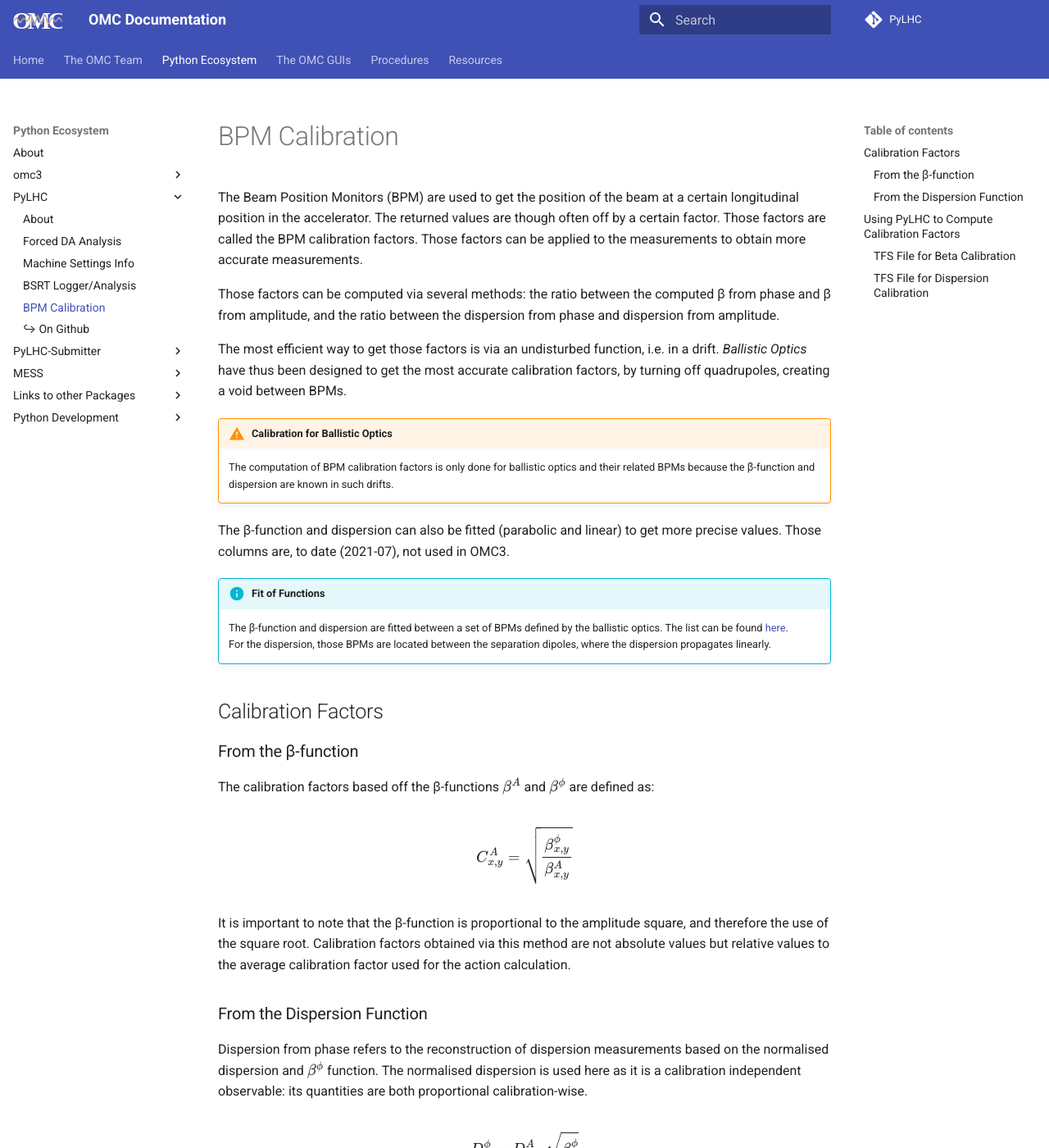
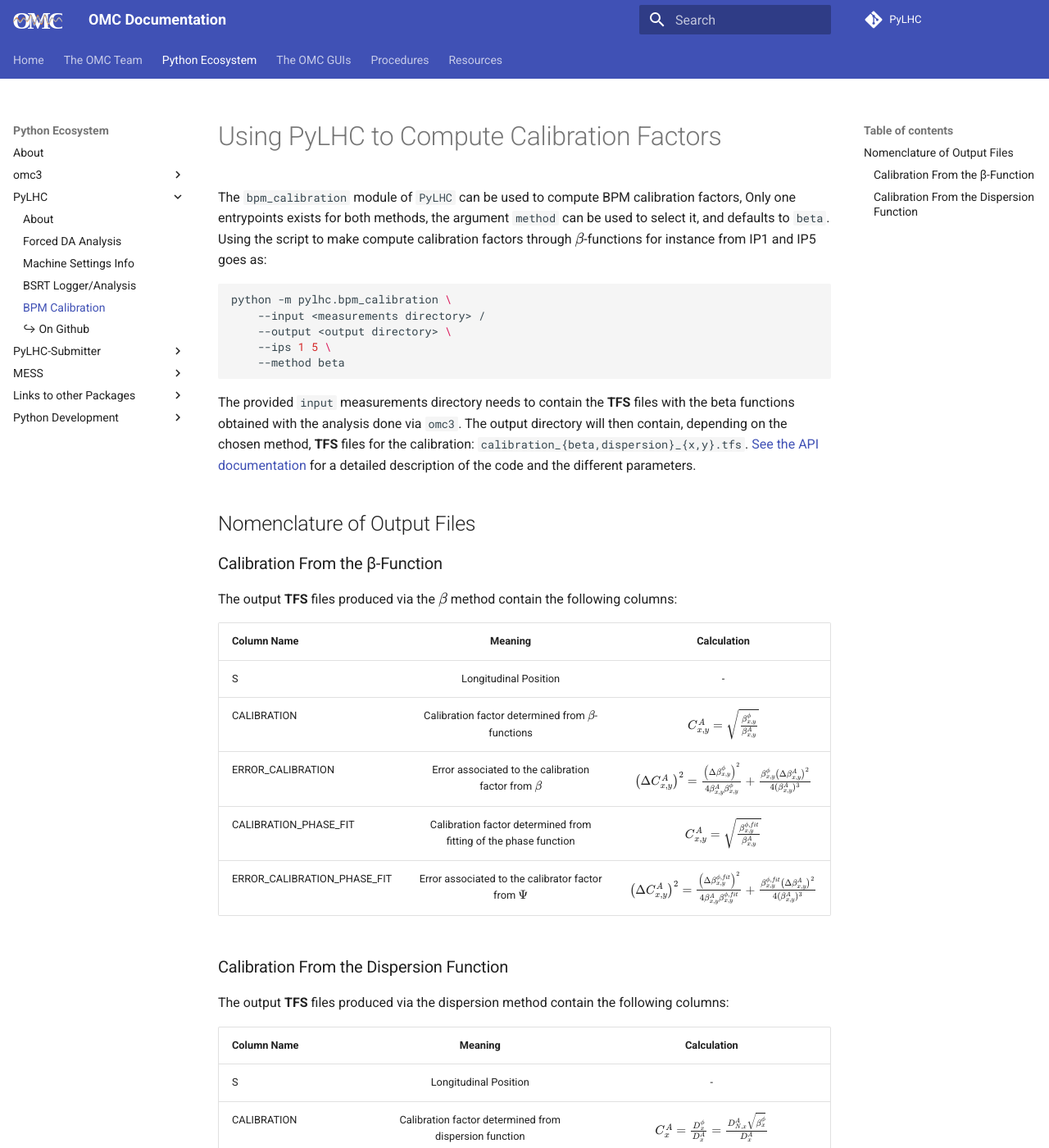
Before and after one commit to pylhc/pylhc.github.io, an MkDocs documentation site: the page built from docs/packages/pylhc/bpm_calibration.md, in a window 1280 px wide and 1400 px high. Shown: the whole window at 82% size. Built offline with MkDocs 1.6.1 and Material for MkDocs 9.7.7, drawn with Linux system fonts in a browser that asks for light colours; some of the changed text lies outside the part shown.

Commit message:
refactor for clarity, make formulas and column names in tables

````diff
--- a/docs/packages/pylhc/bpm_calibration.md
+++ b/docs/packages/pylhc/bpm_calibration.md
@@ -1,165 +1,54 @@
-# BPM Calibration
+# Using PyLHC to Compute Calibration Factors
 
-The Beam Position Monitors (BPM) are used to get the position of the beam at a
-certain longitudinal position in the accelerator. The returned values are
-though often off by a certain factor. Those factors are called the BPM
-calibration factors.
-Those factors can be applied to the measurements to obtain more accurate
-measurements.
-
-Those factors can be computed via several methods: the ratio between the
-computed β from phase and β from amplitude, and the ratio between the
-dispersion from phase and dispersion from amplitude.
-
-The most efficient way to get those factors is via an undisturbed
-function, i.e. in a drift. _Ballistic Optics_ have thus been designed to get
-the most accurate calibration factors, by turning off quadrupoles, creating a
-void between BPMs.
-
-!!! warning "Calibration for Ballistic Optics"
-    The computation of BPM calibration factors is only done for ballistic
-    optics and their related BPMs because the β-function and dispersion are
-    known in such drifts.
-
-The β-function and dispersion can also be fitted (parabolic and linear) to get
-more precise values. Those columns are, to date (2021-07), not used in OMC3.
-
-!!! info "Fit of Functions"
-    The β-function and dispersion are fitted between a set of BPMs defined by
-    the ballistic optics. The list can be found
-    [here](https://github.com/pylhc/PyLHC/blob/master/pylhc/constants/calibration.py#L32).
-    For the dispersion, those BPMs are located between the separation dipoles,
-    where the dispersion propagates linearly.
-
-
-## Calibration Factors
-
-### From the β-function
-
-The calibration factors based off the β-functions $β^A$ and $β^\phi$ are defined
-as:
-
-$$
-C^A_{x,y} = \sqrt{\frac{β^\phi_{x,y}}{β^A_{x,y}}}
-$$
-
-It is important to note that the β-function is proportional to the amplitude
-square, and therefore the use of the square root. Calibration factors obtained
-via this method are not absolute values but relative values to the average
-calibration factor used for the action calculation.
-
-
-### From the Dispersion Function
-
-Dispersion from phase refers to the reconstruction of dispersion measurements
-based on the normalised dispersion and $\beta^{\phi}$ function. The normalised
-dispersion is used here as it is a calibration independent observable: its
-quantities are both proportional calibration-wise.
-
-$$
-D_{x}^\phi= D_{N,x}^{A}\sqrt{\beta_{x}^{\phi}}
-$$
-
-with an associated error given by:
-
-$$
-(\Delta D_{x}^{\phi})^{2}
-= (D^\phi_x)^2
-+ \left(\frac{1}{2}\frac{D^A_{N,x}}{\sqrt{\beta_{x}^{\phi}}}\Delta \beta^{\phi}_{x}\right)^{2}
-$$
-
-Calibration factors based on dispersion function calculations obtained via
-direct dispersion measurements (calibration dependent observable) and
-normalised dispersion (calibration independent observable) \cite{rama} are
-defined as:
-
-$$
-C_{x}^{A} = \frac{D^A_{N,x}\sqrt{\beta^{\phi}_x}}{D^A_x}
-$$
-
-It is important to note that calibration factors from dispersion are only computed in the horizontal plane.
-
-
-## Using PyLHC to Compute Calibration Factors
-
-The BPM Calibration module of PyLHC can be used to compute calibration factors,
-its documentation can he found
-[here](https://pylhc.github.io/PyLHC/entrypoints/bpm_calibration.html#).
-Only one entrypoints exists for both methods, the argument `method` can be used
-to select it, and defaults to `beta`.
-
-Example of call to the script:
-
+The `bpm_calibration` module of `PyLHC` can be used to compute BPM calibration factors,
+Only one entrypoints exists for both methods, the argument `method` can be used to select it, and defaults to `beta`.
+Using the script to make compute calibration factors through $\beta$-functions for instance from IP1 and IP5 goes as:
 ```bash
-python3 bpm_calibration.py --input <measurement directory>
-                           --output <output directory>
-                           --ips 1, 5
-                           --method beta
+python -m pylhc.bpm_calibration \
+    --input <measurements directory> /
+    --output <output directory> \
+    --ips 1 5 \
+    --method beta
 ```
 
-The measurements directory needs to contain the TFS files with the beta
-functions obtained with the analysis done via OMC3.
-The output directory will then contain, depending on the method, tfs files for
-the calibration: `calibration_{beta,dispersion}_{x,y}.tfs`.
+The provided `input` measurements directory needs to contain the **TFS** files with the beta functions obtained with the analysis done via `omc3`.
+The output directory will then contain, depending on the chosen method, **TFS** files for the calibration: `calibration_{beta,dispersion}_{x,y}.tfs`.
+[See the API documentation][documentation]{target=_blank} for a detailed description of the code and the different parameters.
 
-### TFS File for Beta Calibration
+## Nomenclature of Output Files
 
-The TFS files produced via the beta method contain the following columns:
+### Calibration From the β-Function
 
-* S: Longitudinal position
+The output **TFS** files produced via the $\beta$ method contain the following columns:
 
-* CALIBRATION: Calibration factor defined as:
+| Column Name                 | Meaning                                                           | Calculation                                                                                                                                                                                                                                |
+| :-------------------------- | :---------------------------------------------------------------: | :----------------------------------------------------------------------------------------------------------------------------------------------------------------------------------------------------------------------------------------: |
+| S                           | Longitudinal Position                                             | -                                                                                                                                                                                                                                          |
+| CALIBRATION                 | Calibration factor determined from $\beta$-functions              | $C^A_{x,y} = \sqrt{\frac{\beta^{\phi}_{x,y}}{\beta^A_{x,y}}}$                                                                                                                                                                              |
+| ERROR_CALIBRATION           | Error associated to the calibration factor from $\beta$           | ${\left(\Delta C_{x,y}^{A}\right)^{2}} = \frac{\left(\Delta \beta_{x,y}^{\phi}\right)^{2}}{4 \beta_{x,y}^{A}\beta_{x,y}^{\phi}} + \frac{\beta_{x,y}^{\phi}\left(\Delta \beta_{x,y}^{A}\right)^{2} }{4(\beta_{x,y}^{A})^{3}}$               |
+| CALIBRATION_PHASE_FIT       | Calibration factor determined from fitting of the phase function  | $C^A_{x,y} = \sqrt{\frac{\beta^{\phi,fit}_{x,y}}{\beta^A_{x,y}}}$                                                                                                                                                                          |
+| ERROR_CALIBRATION_PHASE_FIT | Error associated to the calibrator factor from $\Psi$             | $\left(  {\Delta C_{x,y}^{A}}\right)^{2} = \frac{\left(\Delta \beta_{x,y}^{\phi,fit}\right)^{2}}{4 \beta_{x,y}^{A}\beta_{x,y}^{\phi,fit}} + \frac{\beta_{x,y}^{\phi,fit}\left(\Delta \beta_{x,y}^{A}\right)^{2} }{4(\beta_{x,y}^{A})^{3}}$ |
 
-$$
-        C^A_{x,y} = \sqrt{\frac{\beta^{\phi}_{x,y}}{\beta^A_{x,y}}}
-$$
+[comment]: <> (| Column Name  | S                     | CALIBRATION                                                   | ERROR_CALIBRATION                                                                                                                                                                                                            | CALIBRATION_PHASE_FIT                                             | ERROR_CALIBRATION_PHASE_FIT                                                                                                                                                                                                                |)
+[comment]: <> (| :----------  | :-------------------: | :-----------------------------------------------------------: | :--------------------------------------------------------------------------------------------------------------------------------------------------------------------------------------------------------------------------: | :---------------------------------------------------------------: | :----------------------------------------------------------------------------------------------------------------------------------------------------------------------------------------------------------------------------------------: |)
+[comment]: <> (| Meaning      | Longitudinal Position | Calibration factor determined from $\beta$-functions          | Error associated to the calibration factor from $\beta$                                                                                                                                                                      | Calibration factor determined from fitting of the phase function  | Error associated to the calibrator factor from $\Psi$                                                                                                                                                                                      |)
+[comment]: <> (| Calculation  |  -                    | $C^A_{x,y} = \sqrt{\frac{\beta^{\phi}_{x,y}}{\beta^A_{x,y}}}$ | ${\left&#40;\Delta C_{x,y}^{A}\right&#41;^{2}} = \frac{\left&#40;\Delta \beta_{x,y}^{\phi}\right&#41;^{2}}{4 \beta_{x,y}^{A}\beta_{x,y}^{\phi}} + \frac{\beta_{x,y}^{\phi}\left&#40;\Delta \beta_{x,y}^{A}\right&#41;^{2} }{4&#40;\beta_{x,y}^{A}&#41;^{3}}$ | $C^A_{x,y} = \sqrt{\frac{\beta^{\phi,fit}_{x,y}}{\beta^A_{x,y}}}$ | $\left&#40;  {\Delta C_{x,y}^{A}}\right&#41;^{2} = \frac{\left&#40;\Delta \beta_{x,y}^{\phi,fit}\right&#41;^{2}}{4 \beta_{x,y}^{A}\beta_{x,y}^{\phi,fit}} + \frac{\beta_{x,y}^{\phi,fit}\left&#40;\Delta \beta_{x,y}^{A}\right&#41;^{2} }{4&#40;\beta_{x,y}^{A}&#41;^{3}}$ |)
 
-* ERROR$\_$CALIBRATION: Error associated to the calibration factor calculation\footnote{See Appendix A for the derivation}.
+### Calibration From the Dispersion Function
 
-$$
-        {\left(\Delta C_{x,y}^{A}\right)^{2}} = \frac{\left(\Delta \beta_{x,y}^{\phi}\right)^{2}}{4 \beta_{x,y}^{A}\beta_{x,y}^{\phi}} + \frac{\beta_{x,y}^{\phi}\left(\Delta \beta_{x,y}^{A}\right)^{2} }{4(\beta_{x,y}^{A})^{3}}
-$$
+The output **TFS** files produced via the dispersion method contain the following columns:
 
-* CALIBRATION$\_$PHASE$\_$FIT: Calibration factor defined as:
+| Column Name                 | Meaning                                                                | Calculation                                                                                                                                           |
+| :-------------------------- | :--------------------------------------------------------------------: | :---------------------------------------------------------------------------------------------------------------------------------------------------: |
+| S                           | Longitudinal Position                                                  | -                                                                                                                                                     |
+| CALIBRATION                 | Calibration factor determined from dispersion function                 | ${C_{x}^{A}} = \frac{D^\phi_x}{D^A_x} = \frac{D^A_{N,x}\sqrt{\beta_{x}^{\phi}}}{D^A_{x}}$                                                             |
+| ERROR_CALIBRATION           | Error associated to the calibration factor from dispersion             | $\left(\Delta {C^A_x}\right)^{2} = \left(\frac{\Delta D^\phi_x}{D^A_x}\right)^2 + \left(\Delta D^A_x \frac{D^\phi_x}{(D^A_x)^2}\right)^2$             |
+| CALIBRATION_FIT             | Calibration factor determined from fitting of the dispersion function  | ${C_{x}^{A}} = \frac{D^{\phi,fit}_x}{D^A_x} = \frac{\left(D^A_{N,x}\sqrt{\beta_{x}^{\phi}}\right)^{fit}}{D_{x}^{A}}$                                  |
+| ERROR_CALIBRATION_FIT       | Error associated to the calibrator factor from dispersion fit          | $\left(\Delta {C^A_x}\right)^{2} = \left(\frac{\Delta D^{\phi,fit}_x}{D^A_x}\right)^2 + \left(\Delta D^A_x \frac{D^{\phi,fit}_x}{(D^A_x)^2}\right)^2$ |
 
-$$
-        C^A_{x,y} = \sqrt{\frac{\beta^{\phi,fit}_{x,y}}{\beta^A_{x,y}}}
-$$
+[comment]: <> (| Column Name  | S                     | CALIBRATION                                                                               | ERROR_CALIBRATION                                                                                                                                                                                                                             | CALIBRATION_FIT                                                                                                      | ERROR_CALIBRATION_FIT                                                                                                                                                                         |)
+[comment]: <> (| :----------  | :-------------------: | :---------------------------------------------------------------------------------------: | :-------------------------------------------------------------------------------------------------------------------------------------------------------------------------------------------------------------------------------------------: | :------------------------------------------------------------------------------------------------------------------: | :-------------------------------------------------------------------------------------------------------------------------------------------------------------------------------------------: |)
+[comment]: <> (| Meaning      | Longitudinal Position | Calibration factor determined from dispersion function                                    | Error associated to the calibration factor from dispersion                                                                                                                                                                                    | Calibration factor determined from fitting of the dispersion function                                                | Error associated to the calibrator factor from dispersion fit                                                                                                                                 |)
+[comment]: <> (| Calculation  |  -                    | ${C_{x}^{A}} = \frac{D^\phi_x}{D^A_x} = \frac{D^A_{N,x}\sqrt{\beta_{x}^{\phi}}}{D^A_{x}}$ | $\left&#40;\Delta {C^A_x}\right&#41;^{2} = \left&#40;\frac{\Delta D^\phi_x}{D^A_x}\right&#41;^2 + \left&#40;\Delta D^A_x \frac{D^\phi_x}{&#40;D^A_x&#41;^2}\right&#41;^2$ | $C^A_{x,y} = \sqrt{\frac{\beta^{\phi,fit}_{x,y}}{\beta^A_{x,y}}}$ | ${C_{x}^{A}} = \frac{D^{\phi,fit}_x}{D^A_x} = \frac{\left&#40;D^A_{N,x}\sqrt{\beta_{x}^{\phi}}\right&#41;^{fit}}{D_{x}^{A}}$ | $\left&#40;\Delta {C^A_x}\right&#41;^{2} = \left&#40;\frac{\Delta D^{\phi,fit}_x}{D^A_x}\right&#41;^2 + \left&#40;\Delta D^A_x \frac{D^{\phi,fit}_x}{&#40;D^A_x&#41;^2}\right&#41;^2$ |)
 
-* ERROR$\_$CALIBRATION$\_$PHASE$\_$FIT: Error associated to the inverse of the calibration:
-
-$$
-            \left(  {\Delta C_{x,y}^{A}}\right)^{2} = \frac{\left(\Delta \beta_{x,y}^{\phi,fit}\right)^{2}}{4 \beta_{x,y}^{A}\beta_{x,y}^{\phi,fit}} + \frac{\beta_{x,y}^{\phi,fit}\left(\Delta \beta_{x,y}^{A}\right)^{2} }{4(\beta_{x,y}^{A})^{3}}
-$$
-
-### TFS File for Dispersion Calibration
-
-* S: Longitudinal position
-
-* CALIBRATION: Calibration factor defined as:
-
-$$
-        {C_{x}^{A}}
-        = \frac{D^\phi_x}{D^A_x}
-        = \frac{D^A_{N,x}\sqrt{\beta_{x}^{\phi}}}{D^A_{x}}.
-$$
-
-* ERROR$\_$CALIBRATION: Error associated to the calibration factor calculation:
-
-$$
-         \left(\Delta {C^A_x}\right)^{2} = \left(\frac{\Delta D^\phi_x}{D^A_x}\right)^2 + \left(\Delta D^A_x \frac{D^\phi_x}{(D^A_x)^2}\right)^2
-$$
-
-* CALIBRATION$\_$FIT: Calibration factor defined as:
-
-$$
-        {C_{x}^{A}}
-        = \frac{D^{\phi,fit}_x}{D^A_x}
-        = \frac{\left(D^A_{N,x}\sqrt{\beta_{x}^{\phi}}\right)^{fit}}{D_{x}^{A}}.
-$$
-
-* ERROR$\_$CALIBRATION$\_$FIT: Error associated to the calibration factor calculation:
-
-$$
-         \left(\Delta {C^A_x}\right)^{2} = \left(\frac{\Delta D^{\phi,fit}_x}{D^A_x}\right)^2 + \left(\Delta D^A_x \frac{D^{\phi,fit}_x}{(D^A_x)^2}\right)^2
-$$
+[documentation]: https://pylhc.github.io/PyLHC/entrypoints/bpm_calibration.html
````
